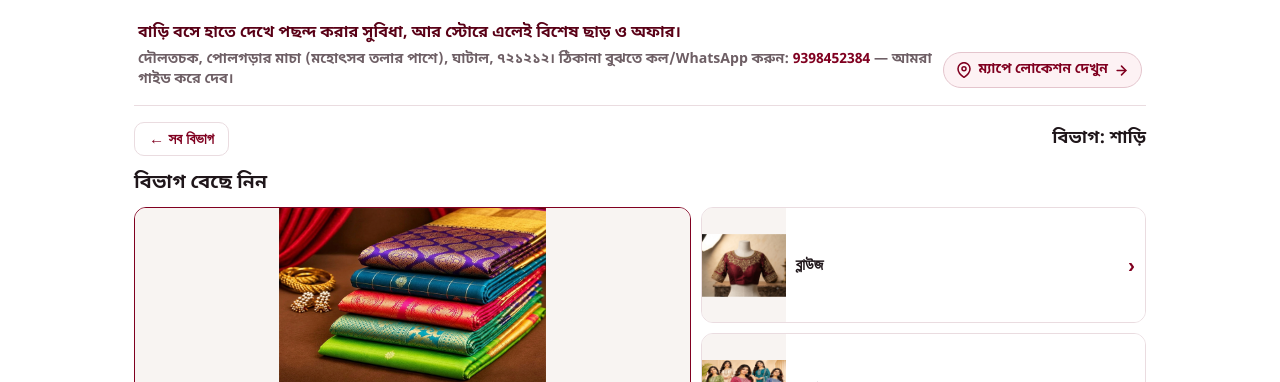
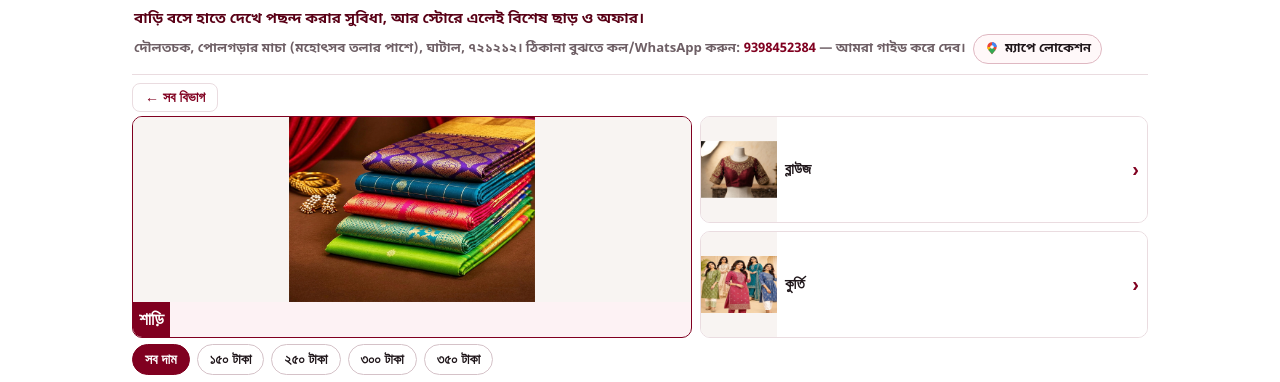
Before and after one commit to dibendumaity/Bandana-Sarees, a plain HTML site: page index.html in a window 1280 px wide. Both pictures are taken after a click on the button "শাড়ি". Shown: the part 390-772 px from the top of the page. Drawn offline with Linux system fonts and the light colour scheme.

Commit message:
Update index.html

```diff
--- a/index.html
+++ b/index.html
@@ -29,8 +29,8 @@
       font-family: "Noto Sans Bengali", "Hind Siliguri", system-ui, -apple-system, sans-serif;
       background-color: var(--bg-page);
       color: var(--ink-main);
-      padding-bottom: 96px;
-      line-height: 1.45;
+      padding-bottom: 92px;
+      line-height: 1.4;
     }
 
     /* ওয়েলকাম ব্যানার: ক্রপ না হয়ে আনুপাতিকভাবে পুরোটা দেখাবে */
@@ -50,26 +50,26 @@
       margin: 0 auto;
     }
 
-    /* মূল কন্টেইনার */
+    /* মূল কন্টেইনার: ব্যানার থেকে সামান্য গ্যাপ রেখে শুরু */
     .container {
       max-width: 1040px;
       margin: 0 auto;
-      padding: 12px 14px 20px;
+      padding: 6px 12px 16px;
     }
 
     /* ব্যানারের নিচে সংক্ষিপ্ত সার্ভিস বার্তা, ঠিকানা ও ম্যাপ লিংক */
     .store-intro-strip {
-      padding: 10px 4px 14px;
+      padding: 4px 2px 10px;
       border-bottom: 1px solid var(--border-soft);
-      margin-bottom: 14px;
+      margin-bottom: 8px;
     }
 
     .intro-headline {
-      font-size: 0.98rem;
+      font-size: 0.92rem;
       font-weight: 800;
       color: var(--maroon-dark);
-      margin: 0 0 5px;
-      line-height: 1.45;
+      margin: 0 0 4px;
+      line-height: 1.38;
     }
 
     .intro-address-row {
@@ -77,15 +77,15 @@
       flex-wrap: wrap;
       align-items: center;
       justify-content: space-between;
-      gap: 10px;
-      font-size: 0.88rem;
+      gap: 6px 10px;
+      font-size: 0.82rem;
       color: var(--ink-muted);
       font-weight: 600;
     }
 
     .intro-address-text {
-      flex: 1 1 260px;
-      line-height: 1.45;
+      flex: 1 1 230px;
+      line-height: 1.38;
     }
 
     .intro-phone-link {
@@ -98,13 +98,13 @@
     .map-location-btn {
       display: inline-flex;
       align-items: center;
-      gap: 6px;
-      background: #fdf2f4;
-      color: var(--maroon);
-      border: 1px solid #e4c5cd;
-      padding: 7px 12px;
-      border-radius: 20px;
-      font-size: 0.86rem;
+      gap: 5px;
+      background: #fff8f9;
+      color: var(--ink-main);
+      border: 1px solid #dfb8c2;
+      padding: 5px 10px;
+      border-radius: 18px;
+      font-size: 0.8rem;
       font-weight: 800;
       text-decoration: none;
       white-space: nowrap;
@@ -115,14 +115,13 @@
       transform: scale(0.97);
     }
 
-    /* টপ নেভিগেশন */
+    /* টপ নেভিগেশন (শুধু ব্যাক বাটন থাকলে দেখাবে) */
     .top-bar {
       display: flex;
       align-items: center;
       justify-content: space-between;
-      gap: 10px;
-      margin-bottom: 10px;
-      min-height: 38px;
+      gap: 8px;
+      margin-bottom: 4px;
     }
 
     .back-nav-btn {
@@ -130,22 +129,16 @@
       border: 1.5px solid var(--border-soft);
       color: var(--maroon);
       font-weight: 800;
-      font-size: 0.95rem;
-      padding: 7px 14px;
-      border-radius: 10px;
+      font-size: 0.88rem;
+      padding: 5px 12px;
+      border-radius: 8px;
       cursor: pointer;
     }
 
-    .status-info {
-      font-size: 1.1rem;
-      color: var(--ink-main);
+    .section-title {
+      font-size: 1.08rem;
       font-weight: 900;
-    }
-
-    .section-title {
-      font-size: 1.2rem;
-      font-weight: 900;
-      margin: 12px 0 10px;
+      margin: 10px 0 8px;
       color: var(--ink-main);
     }
 
@@ -153,21 +146,21 @@
     .category-grid {
       display: grid;
       grid-template-columns: repeat(3, 1fr);
-      gap: 10px;
+      gap: 8px;
     }
 
     /* সিলেক্ট করলে বাম পাশে ১টি বড় ও ডান পাশে ২টি ছোট উপর-নিচে */
     .category-grid.is-split {
       grid-template-columns: 1.25fr 1fr;
-      grid-template-rows: repeat(2, minmax(92px, auto));
-      gap: 10px;
+      grid-template-rows: repeat(2, minmax(84px, auto));
+      gap: 8px;
       align-items: stretch;
     }
 
     .cat-card {
       background: #fff;
       border: 1.5px solid var(--border-soft);
-      border-radius: 12px;
+      border-radius: 10px;
       overflow: hidden;
       text-align: center;
       cursor: pointer;
@@ -191,8 +184,8 @@
     }
 
     .cat-label {
-      padding: 8px 6px;
-      font-size: 1.05rem;
+      padding: 6px 4px;
+      font-size: 0.98rem;
       font-weight: 900;
       color: var(--ink-main);
       background: #fff;
@@ -208,7 +201,7 @@
     .category-grid.is-split .cat-card.active img {
       flex: 1;
       width: 100%;
-      max-height: 200px;
+      max-height: 185px;
       aspect-ratio: 4 / 3;
       object-fit: contain;
       background: var(--img-frame-bg);
@@ -217,8 +210,8 @@
     .category-grid.is-split .cat-card.active .cat-label {
       background: var(--maroon);
       color: #ffffff;
-      font-size: 1.15rem;
-      padding: 9px 8px;
+      font-size: 1.08rem;
+      padding: 7px 6px;
     }
 
     .category-grid.is-split .cat-card:not(.active) {
@@ -229,10 +222,10 @@
     }
 
     .category-grid.is-split .cat-card:not(.active) img {
-      width: 84px;
-      min-width: 84px;
+      width: 76px;
+      min-width: 76px;
       height: 100%;
-      min-height: 84px;
+      min-height: 76px;
       aspect-ratio: 4 / 3;
       object-fit: contain;
       background: var(--img-frame-bg);
@@ -242,8 +235,8 @@
     .category-grid.is-split .cat-card:not(.active) .cat-label {
       flex: 1;
       height: 100%;
-      font-size: 1rem;
-      padding: 8px 10px;
+      font-size: 0.94rem;
+      padding: 6px 8px;
       display: flex;
       align-items: center;
       justify-content: space-between;
@@ -251,15 +244,15 @@
 
     .category-grid.is-split .cat-card:not(.active) .cat-label::after {
       content: "›";
-      font-size: 1.3rem;
+      font-size: 1.25rem;
       color: var(--maroon);
       font-weight: 900;
     }
 
     /* হাইলাইট করা প্রোডাক্ট (সবার পছন্দের থেকে ক্লিক করলে সবার ওপরে বড় হয়ে আসবে) */
     .featured-spotlight {
-      margin: 14px 0 18px;
-      padding-bottom: 16px;
+      margin: 10px 0 14px;
+      padding-bottom: 12px;
       border-bottom: 1.5px dashed var(--border-soft);
       display: flex;
       flex-direction: column;
@@ -270,11 +263,11 @@
       align-self: flex-start;
       background: var(--accent-soft);
       color: var(--maroon);
-      font-size: 0.82rem;
+      font-size: 0.8rem;
       font-weight: 800;
-      padding: 4px 10px;
-      border-radius: 14px;
-      margin-bottom: 8px;
+      padding: 3px 9px;
+      border-radius: 12px;
+      margin-bottom: 6px;
     }
 
     .spotlight-inner {
@@ -288,17 +281,17 @@
     .filter-strip {
       display: flex;
       flex-wrap: wrap;
-      gap: 8px;
-      margin: 8px 0 12px;
+      gap: 7px;
+      margin: 6px 0 10px;
     }
 
     .filter-chip {
       background: #fff;
       border: 1.5px solid #d5c2c8;
       color: var(--ink-main);
-      padding: 7px 14px;
-      border-radius: 22px;
-      font-size: 0.92rem;
+      padding: 6px 12px;
+      border-radius: 20px;
+      font-size: 0.88rem;
       font-weight: 800;
       cursor: pointer;
     }
@@ -313,9 +306,9 @@
     .product-grid {
       display: grid;
       grid-template-columns: repeat(2, minmax(0, 1fr));
-      column-gap: 12px;
-      row-gap: 20px;
-      margin-top: 10px;
+      column-gap: 10px;
+      row-gap: 16px;
+      margin-top: 6px;
       align-items: start;
     }
 
@@ -347,10 +340,10 @@
 
     /* লেখার অংশ: কোনো বক্স বা খোপ ছাড়াই সরাসরি পেজের ওপর */
     .prod-open-info {
-      padding: 6px 2px 4px;
+      padding: 5px 2px 3px;
       display: flex;
       flex-direction: column;
-      gap: 3px;
+      gap: 2px;
       cursor: pointer;
       background: transparent;
     }
@@ -363,7 +356,7 @@
     }
 
     .prod-name-text {
-      font-size: 0.96rem;
+      font-size: 0.94rem;
       font-weight: 800;
       color: var(--ink-main);
       line-height: 1.25;
@@ -373,7 +366,7 @@
     }
 
     .prod-code-tag {
-      font-size: 0.8rem;
+      font-size: 0.78rem;
       font-weight: 700;
       color: var(--ink-muted);
       white-space: nowrap;
@@ -385,37 +378,37 @@
       display: flex;
       flex-wrap: wrap;
       align-items: baseline;
-      gap: 6px;
+      gap: 5px;
       line-height: 1.2;
     }
 
     .prod-price-final {
-      font-size: 1.18rem;
+      font-size: 1.15rem;
       font-weight: 900;
       color: var(--maroon);
     }
 
     .prod-price-mrp {
-      font-size: 0.86rem;
+      font-size: 0.84rem;
       font-weight: 600;
       color: var(--ink-faded);
       text-decoration: line-through;
     }
 
     .prod-discount-badge {
-      font-size: 0.82rem;
+      font-size: 0.8rem;
       font-weight: 800;
       color: var(--discount-green);
     }
 
     /* পছন্দ করুন বোতাম: শুধু এই বোতামটি মেরুন রঙে আলাদা থাকবে */
     .select-btn {
-      margin-top: 5px;
+      margin-top: 4px;
       width: 100%;
       border: none;
       border-radius: 8px;
-      padding: 9px 8px;
-      font-size: 0.95rem;
+      padding: 8px;
+      font-size: 0.92rem;
       font-weight: 800;
       cursor: pointer;
       background-color: var(--maroon);
@@ -721,7 +714,7 @@
   </header>
 
   <main class="container">
-    <!-- ব্যানারের নিচে সংক্ষিপ্ত বার্তা, ঠিকানা ও SVG ম্যাপ বাটন -->
+    <!-- ব্যানারের নিচে সংক্ষিপ্ত বার্তা, ঠিকানা ও কালারফুল ম্যাপ বাটন -->
     <section class="store-intro-strip">
       <p class="intro-headline">
         বাড়ি বসে হাতে দেখে পছন্দ করার সুবিধা, আর স্টোরে এলেই বিশেষ ছাড় ও অফার।
@@ -730,37 +723,34 @@
         <div class="intro-address-text">
           দৌলতচক, পোলগড়ার মাচা (মহোৎসব তলার পাশে), ঘাটাল, ৭২১২১২। ঠিকানা বুঝতে কল/WhatsApp করুন:
           <a class="intro-phone-link" href="tel:+919398452384">9398452384</a> — আমরা গাইড করে দেব।
-        </div>
           <a
             class="map-location-btn"
             href="https://maps.app.goo.gl/HpGUkTWvV9YXh5Jj6"
             target="_blank"
             rel="noopener noreferrer"
-          aria-label="ম্যাপে লোকেশন দেখুন"
+            aria-label="ম্যাপে লোকেশন"
+            style="margin-left: 4px; vertical-align: middle;"
           >
-          <!-- SVG ম্যাপ পিন আইকন -->
-          <svg width="16" height="16" viewBox="0 0 24 24" fill="none" stroke="currentColor" stroke-width="2.3" stroke-linecap="round" stroke-linejoin="round" aria-hidden="true">
-            <path d="M21 10c0 7-9 13-9 13s-9-6-9-13a9 9 0 0 1 18 0z"></path>
-            <circle cx="12" cy="10" r="3"></circle>
+            <!-- কালারফুল গুগল ম্যাপ পিন আইকন (লাল, নীল, হলুদ, সবুজ) -->
+            <svg width="16" height="16" viewBox="0 0 24 24" aria-hidden="true">
+              <path fill="#EA4335" d="M12 2C8.13 2 5 5.13 5 9c0 1.74.64 3.33 1.7 4.55L12 20l5.3-6.45C18.36 12.33 19 10.74 19 9c0-3.87-3.13-7-7-7z"/>
+              <path fill="#4285F4" d="M12 2v7h7c0-3.87-3.13-7-7-7z"/>
+              <path fill="#FBBC05" d="M5 9c0 1.74.64 3.33 1.7 4.55L12 9H5z"/>
+              <path fill="#34A853" d="M12 9l-5.3 4.55L12 20l5.3-6.45L12 9z"/>
+              <circle cx="12" cy="9" r="2.7" fill="#FFFFFF"/>
             </svg>
-          <span>ম্যাপে লোকেশন দেখুন</span>
-          <!-- SVG তীর চিহ্ন -->
-          <svg width="15" height="15" viewBox="0 0 24 24" fill="none" stroke="currentColor" stroke-width="2.5" stroke-linecap="round" stroke-linejoin="round" aria-hidden="true">
-            <line x1="5" y1="12" x2="19" y2="12"></line>
-            <polyline points="12 5 19 12 12 19"></polyline>
-          </svg>
+            <span>ম্যাপে লোকেশন</span>
           </a>
         </div>
+      </div>
     </section>
 
-    <div class="top-bar">
-      <button id="backBtn" class="back-nav-btn" style="display:none;" onclick="goBackStep()">← সব বিভাগ</button>
-      <span id="statusInfo" class="status-info">পছন্দের বিভাগ বেছে নিন</span>
+    <div class="top-bar" id="topBar" style="display:none;">
+      <button id="backBtn" class="back-nav-btn" onclick="goBackStep()">← সব বিভাগ</button>
     </div>
 
     <!-- ১. বিভাগ (শাড়ি, ব্লাউজ, কুর্তি) -->
     <section id="categorySection">
-      <div class="section-title">বিভাগ বেছে নিন</div>
       <div id="categoryGrid" class="category-grid"></div>
     </section>
 
@@ -775,7 +765,6 @@
 
     <!-- ৪. দামের ভাগ ও প্রোডাক্ট তালিকা -->
     <section id="productSection" style="display:none;">
-      <div class="section-title" id="priceHeading">দাম অনুযায়ী বেছে নিন</div>
       <div id="priceChips" class="filter-strip"></div>
       <div id="productGrid" class="product-grid"></div>
     </section>
@@ -1092,7 +1081,7 @@
       img.alt = product.name || `কোড ${product.serial}`;
       img.loading = "lazy";
       img.onerror = function () {
-        this.style.minHeight = "160px";
+        this.style.minHeight = "150px";
         this.style.background = "#f4ecee";
       };
       imgWrap.appendChild(img);
@@ -1239,9 +1228,7 @@
       currentPriceFilter = PRICE_FILTERS[0];
       spotlightProduct = featuredProd;
 
-      const catName = getCategoryBengaliName(catId);
-      document.getElementById("backBtn").style.display = "inline-block";
-      document.getElementById("statusInfo").textContent = catName ? `বিভাগ: ${catName}` : "";
+      document.getElementById("topBar").style.display = "flex";
       document.getElementById("popularSection").style.display = "none";
       document.getElementById("productSection").style.display = "block";
 
@@ -1326,8 +1313,7 @@
       spotlightProduct = null;
       currentPriceFilter = PRICE_FILTERS[0];
 
-      document.getElementById("backBtn").style.display = "none";
-      document.getElementById("statusInfo").textContent = "পছন্দের বিভাগ বেছে নিন";
+      document.getElementById("topBar").style.display = "none";
       document.getElementById("spotlightSection").style.display = "none";
       document.getElementById("productSection").style.display = "none";
 
@@ -1458,7 +1444,7 @@
       window.open(url, "_blank", "noopener,noreferrer");
     }
 
-    // মেইন অর্ডার WhatsApp মেসেজ
+    // মেইন অর্ডার WhatsApp মেসেজ (শেষের স্টক প্রশ্ন লাইনটি বাদ দেওয়া হয়েছে)
     function sendOrderToWhatsApp() {
       if (selectedMap.size === 0) return;
       const items = Array.from(selectedMap.values());
@@ -1477,8 +1463,7 @@
         `আমি নিচের কালেকশনগুলো পছন্দ করেছি:\n\n` +
         `${lines.join("\n")}\n\n` +
         `মোট আইটেম: ${items.length}টি\n` +
-        `আনুমানিক মোট দাম: ₹${total}\n\n` +
-        `এগুলো স্টকে আছে কি না জানাবেন।`;
+        `মোট দাম: ₹${total}`;
 
       const url = `https://wa.me/${CONFIG.whatsappNumber}?text=${encodeURIComponent(msg)}`;
       window.open(url, "_blank", "noopener,noreferrer");
```
Lines whose indentation alone changed are shown as unchanged.
